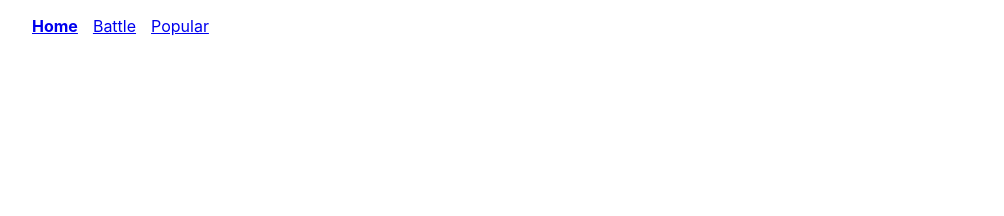
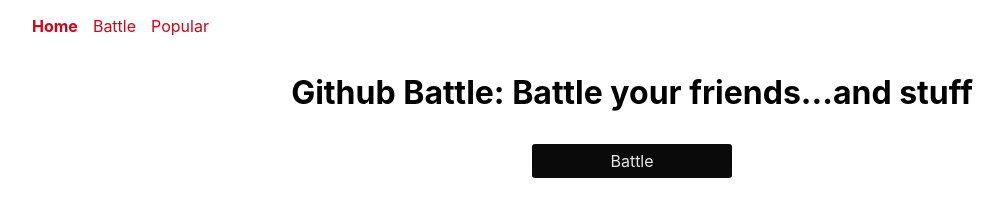
Before and after one commit to EdwardGoomba/github-battle, a React app: page / in a window 1280 px wide. Shown: the whole page, without its empty margins (8-1012 px from the left). Built offline with nearby package versions, Linux system fonts and the light colour scheme.

Commit message:
Built Battle and Home component, setup routes

```diff
--- a/app/components/App.js
+++ b/app/components/App.js
@@ -1,11 +1,14 @@
 import React, { Component } from 'react'
 
+import Home from './Home'
 import Nav from './Nav'
+import Battle from './Battle'
 import Popular from './Popular'
 
 const ReactRouter = require('react-router-dom')
 const Router = ReactRouter.BrowserRouter
 const Route = ReactRouter.Route
+const Switch = ReactRouter.Switch
 
 class App extends Component {
   render () {
@@ -13,7 +16,14 @@
       <Router>
         <div className='container'>
           <Nav />
-          <Route path='/popular' component={Popular} />
+          <Switch>
+            <Route exact path='/' component={Home} />
+            <Route exact path='/battle' component={Battle} />
+            <Route path='/popular' component={Popular} />
+            <Route render={function () {
+              return <p>Not Found</p>
+            }} />
+          </Switch>
         </div>
       </Router>
 
--- /dev/null
+++ b/app/components/Battle.js
@@ -0,0 +1,9 @@
+import React from 'react'
+
+const Battle = () => {
+  return (
+    <h1>Battle!</h1>
+  )
+}
+
+export default Battle
--- /dev/null
+++ b/app/components/Home.js
@@ -0,0 +1,17 @@
+import React from 'react'
+const Link = require('react-router-dom').Link
+
+class Home extends React.Component {
+  render () {
+    return (
+      <div className='home-container'>
+        <h1>Github Battle: Battle your friends...and stuff</h1>
+        <Link className='button' to='/battle'>
+          Battle
+        </Link>
+      </div>
+    )
+  }
+}
+
+export default Home
--- a/app/index.css
+++ b/app/index.css
@@ -9,6 +9,11 @@
 
 li {
   list-style-type: none;
+}
+
+a {
+  text-decoration: none;
+  color: #d0021b
 }
 
 .container {
@@ -63,3 +68,34 @@
 .nav li {
   margin-right: 15px;
 }
+
+.home-container {
+  display: flex;
+  flex-direction: column;
+  align-items: center;
+}
+
+.button {
+  color: #e6e6e6;
+  background: #0a0a0a;
+  border: none;
+  font-size: 1em;
+  border-radius: 3px;
+  width: 200px;
+  text-align: center;
+  display: block;
+  padding: 7px 0;
+  margin: 10px auto;
+}
+
+.button:hover:enabled {
+  background: linear-gradient(
+    #1a1a1a, #0a0a0a
+  );
+  color: #FFF;
+  text-decoration: none;
+}
+
+.button:active {
+  transform: translateY(1px)
+}
--- a/webpack.config.js
+++ b/webpack.config.js
@@ -5,7 +5,8 @@
   entry: './app/index.js',
   output: {
     path: path.resolve(__dirname, 'dist'),
-    filename: 'index_bundle.js'
+    filename: 'index_bundle.js',
+    publicPath: '/'
   },
   module: {
     rules: [
@@ -14,6 +15,9 @@
     ]
   },
   mode: 'development',
+  devServer: {
+    historyApiFallback: true
+  },
   plugins: [
     new HtmlWebpackPlugin({
       template: 'app/index.html'
```
